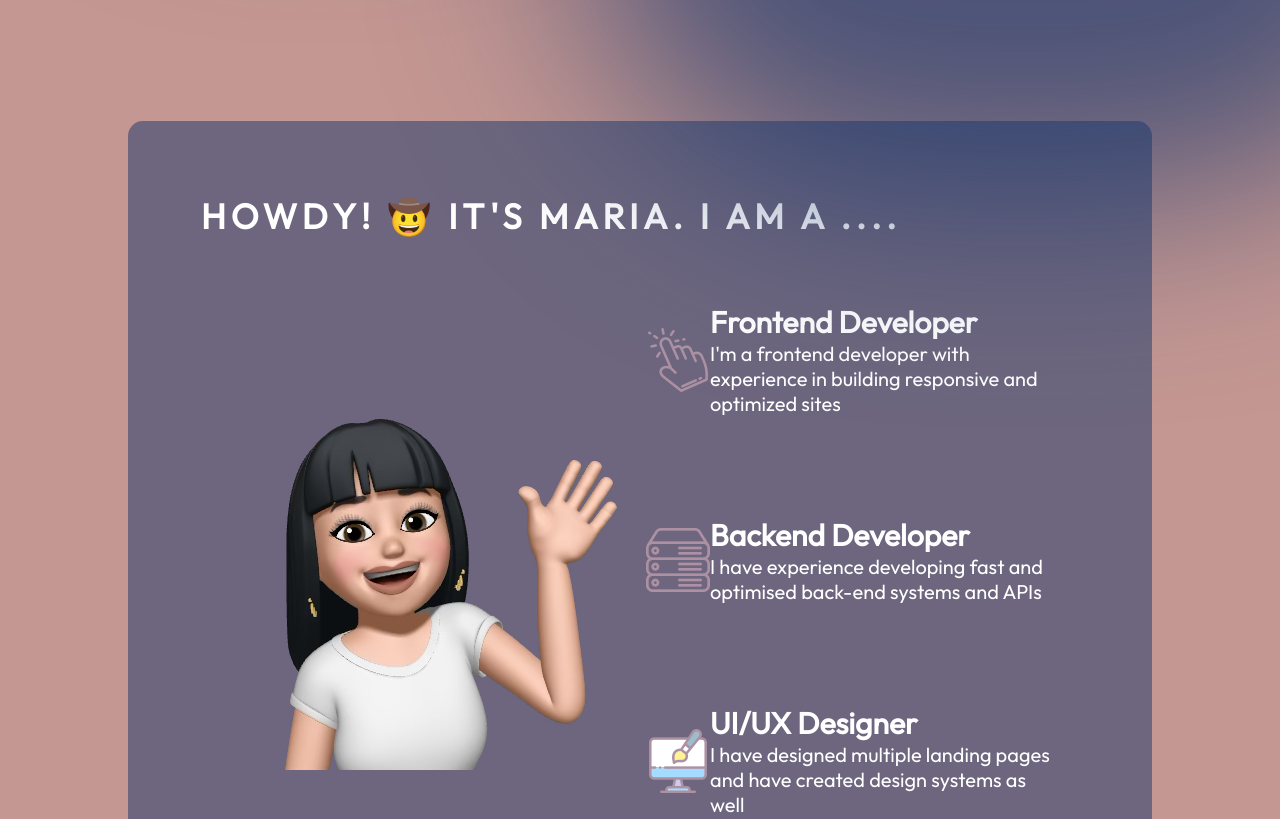
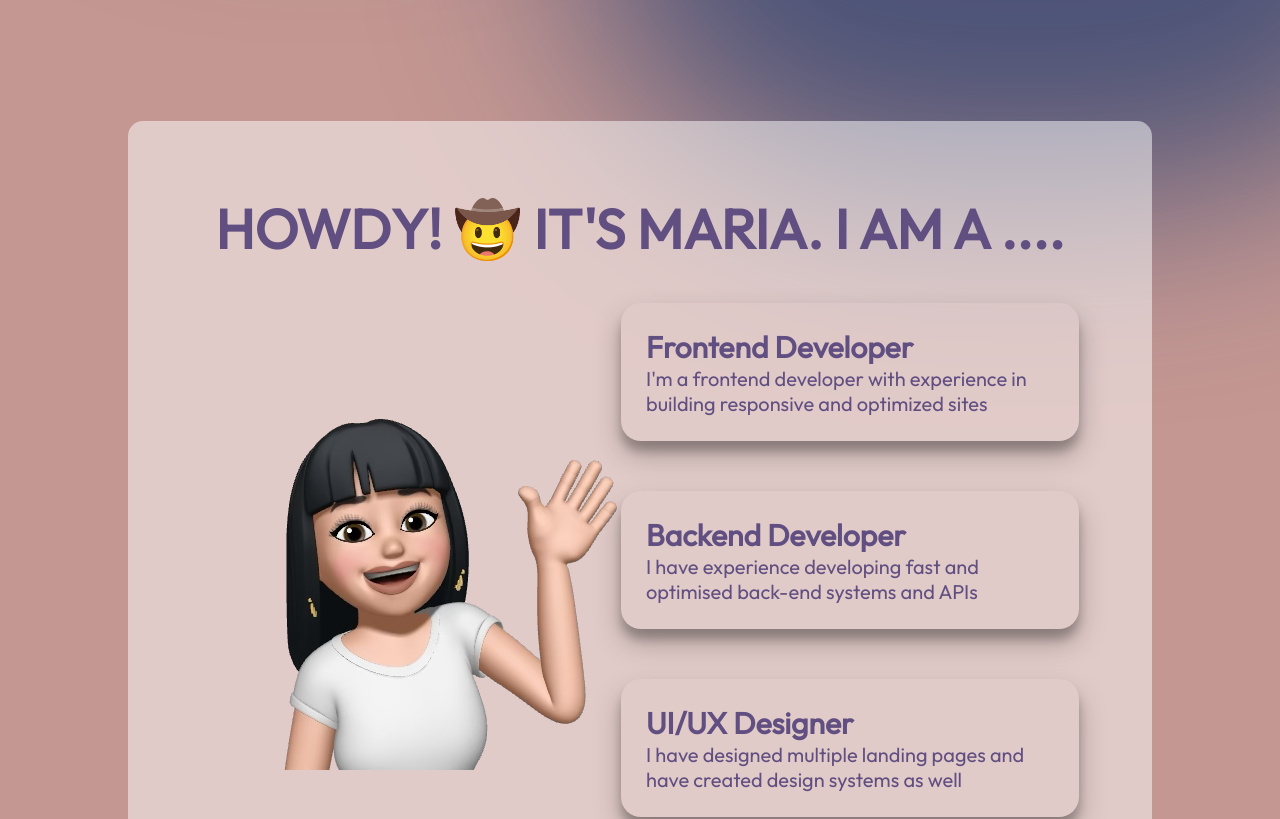
Before and after one commit to marialwj/react-portfolio, a React (Vite) app in the folder react-portfolio/: page / in a window 1280 px wide. Shown: the part 840-1659 px from the top of the page. Built offline with nearby package versions, Linux system fonts and the light colour scheme.

Commit message:
smooth visibility change

```diff
--- a/react-portfolio/src/components/about/about.jsx
+++ b/react-portfolio/src/components/about/about.jsx
@@ -18,7 +18,7 @@ export const About = () => {
       />
    <ul className={styles.aboutItems}>
           <li className={styles.aboutItem}>
-            <img src={pointer} alt="Cursor icon" className={styles.cursor} />
+            {/* <img src={pointer} alt="Cursor icon" className={styles.cursor} /> */}
             <div className={styles.aboutItemText}>
               <h3>Frontend Developer</h3>
               <p>
@@ -28,7 +28,7 @@ export const About = () => {
             </div>
           </li>
           <li className={styles.aboutItem}>
-            <img src={servers} alt="Server icon"className={styles.server}/>
+            {/* <img src={servers} alt="Server icon"className={styles.server}/> */}
             <div className={styles.aboutItemText}>
               <h3>Backend Developer</h3>
               <p>
@@ -38,7 +38,7 @@ export const About = () => {
             </div>
           </li>
           <li className={styles.aboutItem}>
-            <img src={webDesign} alt="UI icon" className={styles.ui} />
+            {/* <img src={webDesign} alt="UI icon" className={styles.ui} /> */}
             <div className={styles.aboutItemText}>
               <h3>UI/UX Designer</h3>
               <p>
--- a/react-portfolio/src/components/about/about.module.css
+++ b/react-portfolio/src/components/about/about.module.css
@@ -2,23 +2,23 @@
 
 .container {
   position: relative;
-  background-color: rgba(25, 55, 109,0.5);
+  background-color: rgba(255, 255, 255, 0.5);
   border-radius: 15px;
   padding: 73px;
   margin-top: 129px;
-  z-index: 0;
+  z-index: 1;
   margin-left: 10%;
   margin-right: 10%;
 }
 
 
 .title {
-  color: var(--color-text);
+  color: var(--color-purple);
   margin-bottom: 40px;
-  font-size: 35px;
+  font-size: 55px;
   font-weight: 700;
-  letter-spacing: 5px;
   text-transform: uppercase;
+  text-align: center;
 }
 
 .content {
@@ -34,7 +34,7 @@
 
 
 .aboutItems {
-  color: var(--color-text);
+  color: var(--color-purple);
   display: flex;
   flex-direction: column;
   gap: 50px;
@@ -47,6 +47,11 @@
   border-radius: 20px;
   list-style: none;
   padding: 25px;
+  box-shadow: 0 14px 28px rgba(0,0,0,0.25), 0 10px 10px rgba(0,0,0,0.22);
+}
+
+.aboutItem li {
+  text-align: center;
 }
 
 .aboutItem h3 {
--- a/react-portfolio/src/components/resume/resume.module.css
+++ b/react-portfolio/src/components/resume/resume.module.css
@@ -13,10 +13,10 @@
 .title {
   color: var(--color-text);
   margin-bottom: 30px;
-  font-size: 35px;
+  font-size: 55px;
   font-weight: 700;
+  text-transform: uppercase;
   text-align: center;
-  text-transform: uppercase;
 }
 
 .content {
--- a/react-portfolio/src/index.css
+++ b/react-portfolio/src/index.css
@@ -4,3 +4,7 @@
   padding: 0;
   font-family:"Outfit", Arial, Helvetica, sans-serif;
 }
+
+html {
+  scroll-behavior: smooth;
+}
```
